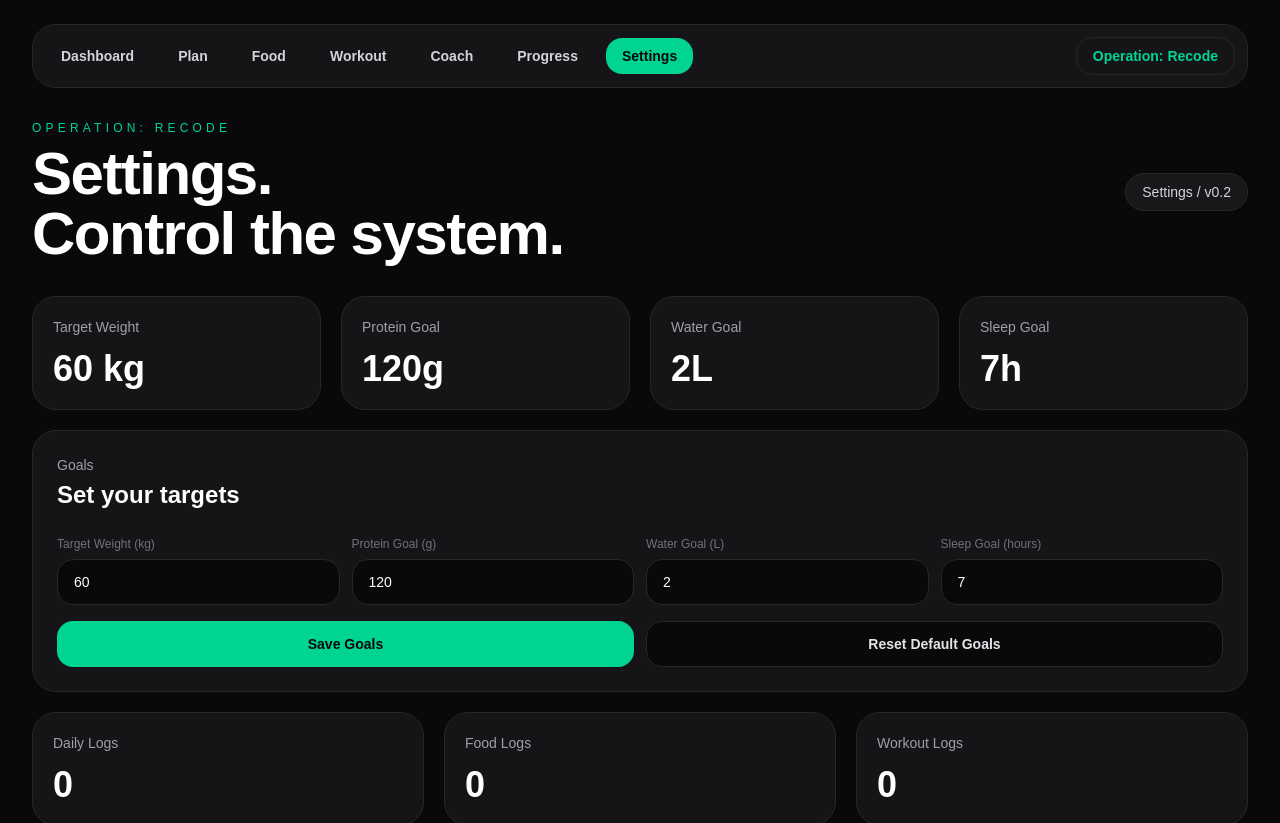
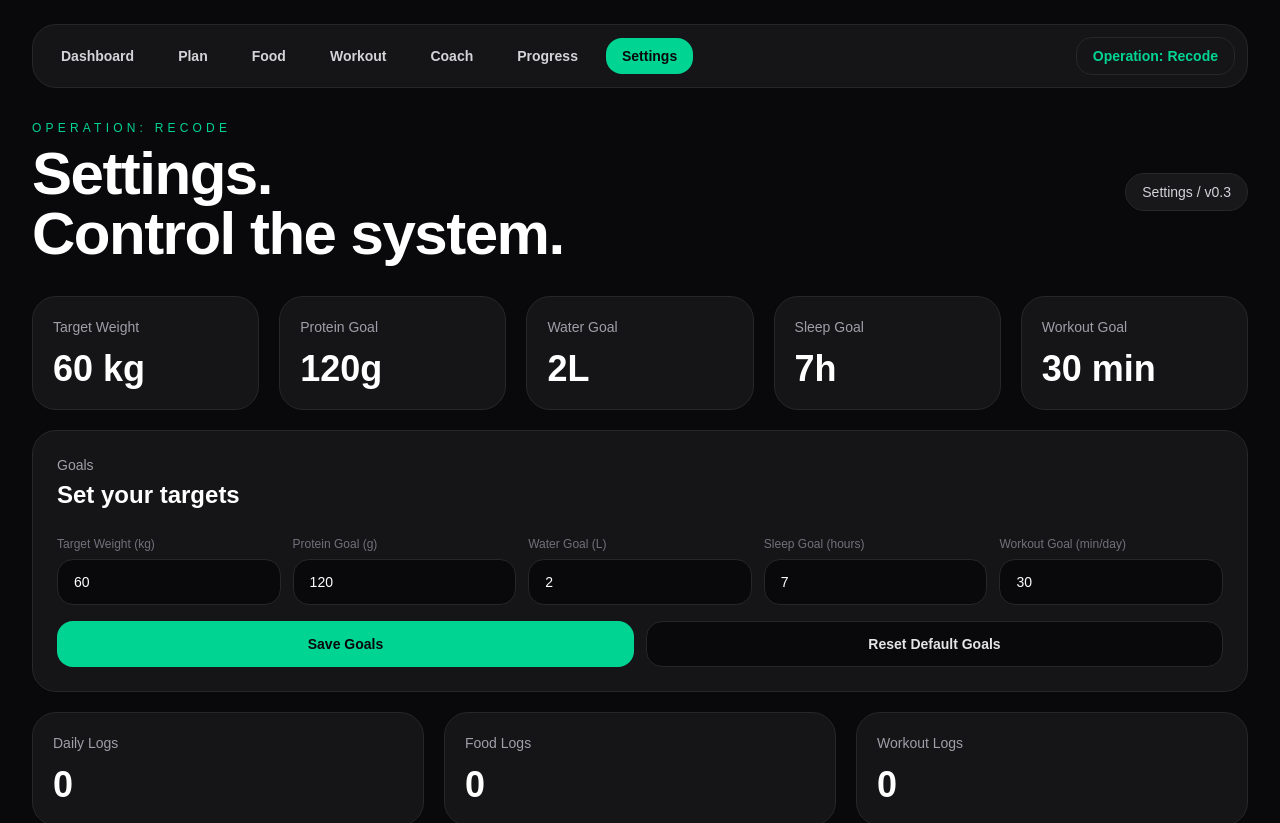
Before and after one commit to ptjaijai/operation-recode, a Next.js app: page /settings in a window 1280 px wide. Shown: the top 823 px of the page. Built offline with nearby package versions, Linux system fonts and the light colour scheme.

Commit message:
Add workout goal setting

```diff
--- a/app/settings/page.tsx
+++ b/app/settings/page.tsx
@@ -15,6 +15,7 @@ type Goals = {
   proteinGoal: number;
   waterGoal: number;
   sleepGoal: number;
+  workoutGoal: number;
 };
 
 type BackupData = {
@@ -31,6 +32,7 @@ const defaultGoals: Goals = {
   proteinGoal: 120,
   waterGoal: 2,
   sleepGoal: 7,
+  workoutGoal: 30,
 };
 
 function safeParseArray(value: string | null) {
@@ -69,6 +71,10 @@ function loadGoals(): Goals {
         typeof parsed.sleepGoal === "number"
           ? parsed.sleepGoal
           : defaultGoals.sleepGoal,
+      workoutGoal:
+        typeof parsed.workoutGoal === "number"
+          ? parsed.workoutGoal
+          : defaultGoals.workoutGoal,
     };
   } catch {
     return defaultGoals;
@@ -77,7 +83,7 @@ function loadGoals(): Goals {
 
 function createBackup(): BackupData {
   return {
-    version: "operation-recode-backup-v2",
+    version: "operation-recode-backup-v3",
     exportedAt: new Date().toISOString(),
     goals: loadGoals(),
     daily: safeParseArray(localStorage.getItem(storageKeys.daily)),
@@ -113,7 +119,7 @@ export default function SettingsPage() {
 
   function saveGoals() {
     localStorage.setItem(storageKeys.goals, JSON.stringify(goals));
-    setStatus("Goals saved. Other pages can now use these targets.");
+    setStatus("Goals saved. Dashboard, Food, Plan, Coach, and Progress can use these targets.");
   }
 
   function resetGoals() {
@@ -205,6 +211,10 @@ export default function SettingsPage() {
             typeof parsed.goals.sleepGoal === "number"
               ? parsed.goals.sleepGoal
               : defaultGoals.sleepGoal,
+          workoutGoal:
+            typeof parsed.goals.workoutGoal === "number"
+              ? parsed.goals.workoutGoal
+              : defaultGoals.workoutGoal,
         };
 
         localStorage.setItem(storageKeys.goals, JSON.stringify(importedGoals));
@@ -253,22 +263,23 @@ export default function SettingsPage() {
           </div>
 
           <div className="rounded-full border border-zinc-800 bg-zinc-900 px-4 py-2 text-sm text-zinc-300">
-            Settings / v0.2
+            Settings / v0.3
           </div>
         </nav>
 
-        <section className="grid gap-5 md:grid-cols-4">
+        <section className="grid gap-5 md:grid-cols-5">
           <StatCard label="Target Weight" value={`${goals.targetWeight} kg`} />
           <StatCard label="Protein Goal" value={`${goals.proteinGoal}g`} />
           <StatCard label="Water Goal" value={`${goals.waterGoal}L`} />
           <StatCard label="Sleep Goal" value={`${goals.sleepGoal}h`} />
+          <StatCard label="Workout Goal" value={`${goals.workoutGoal} min`} />
         </section>
 
         <section className="mt-5 rounded-3xl border border-zinc-800 bg-zinc-900/80 p-5 md:p-6">
           <p className="text-sm text-zinc-400">Goals</p>
           <h2 className="mt-1 text-2xl font-bold">Set your targets</h2>
 
-          <div className="mt-5 grid gap-3 md:grid-cols-4">
+          <div className="mt-5 grid gap-3 md:grid-cols-5">
             <Input
               label="Target Weight (kg)"
               type="number"
@@ -305,6 +316,15 @@ export default function SettingsPage() {
               value={String(goals.sleepGoal)}
               onChange={(value) =>
                 setGoals({ ...goals, sleepGoal: Number(value) })
+              }
+            />
+
+            <Input
+              label="Workout Goal (min/day)"
+              type="number"
+              value={String(goals.workoutGoal)}
+              onChange={(value) =>
+                setGoals({ ...goals, workoutGoal: Number(value) })
               }
             />
           </div>
@@ -419,7 +439,7 @@ function StatCard({ label, value }: { label: string; value: string }) {
   return (
     <div className="rounded-3xl border border-zinc-800 bg-zinc-900/80 p-5">
       <p className="text-sm text-zinc-400">{label}</p>
-      <p className="mt-3 text-4xl font-black">{value}</p>
+      <p className="mt-3 text-3xl font-black md:text-4xl">{value}</p>
     </div>
   );
 }
```
